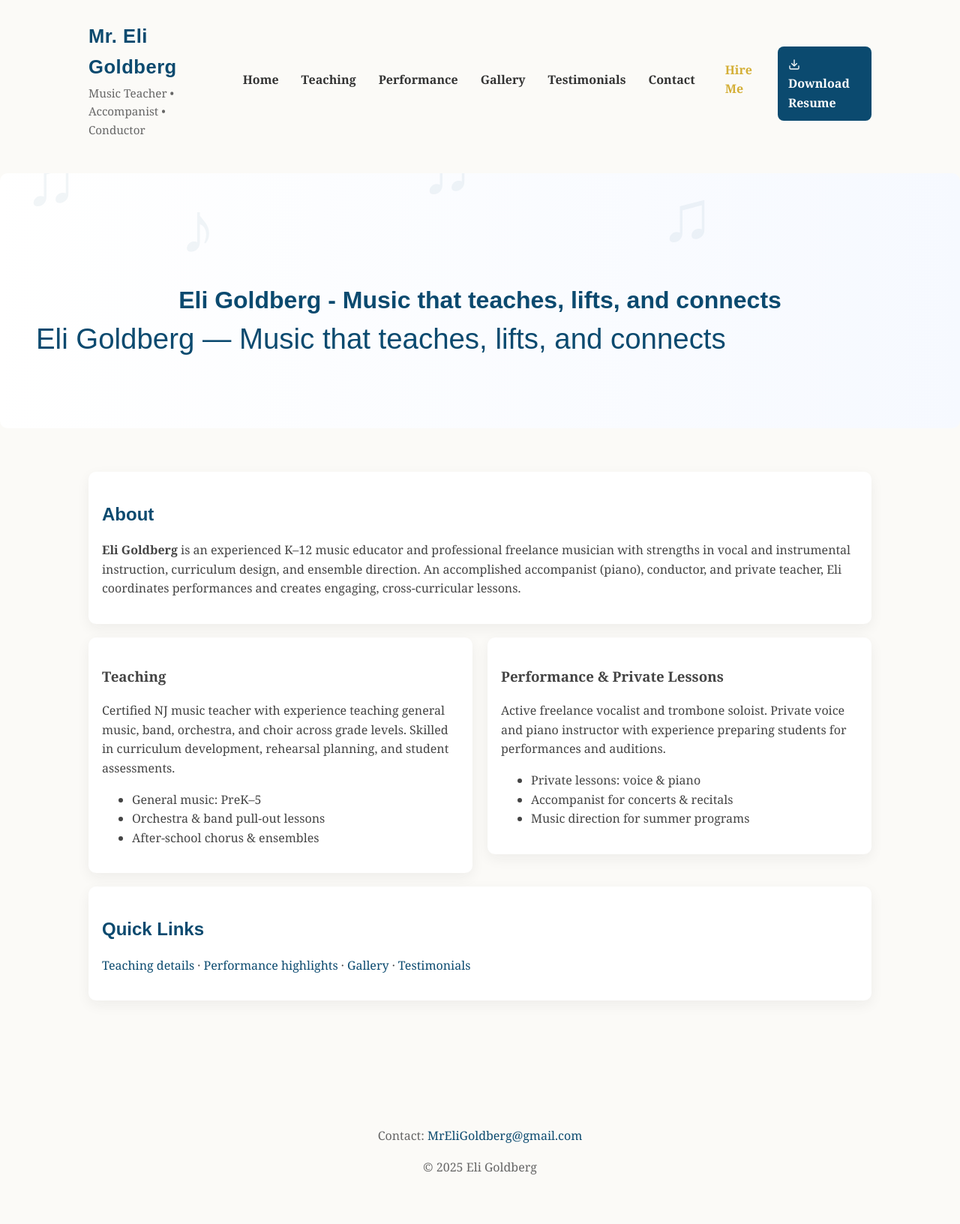
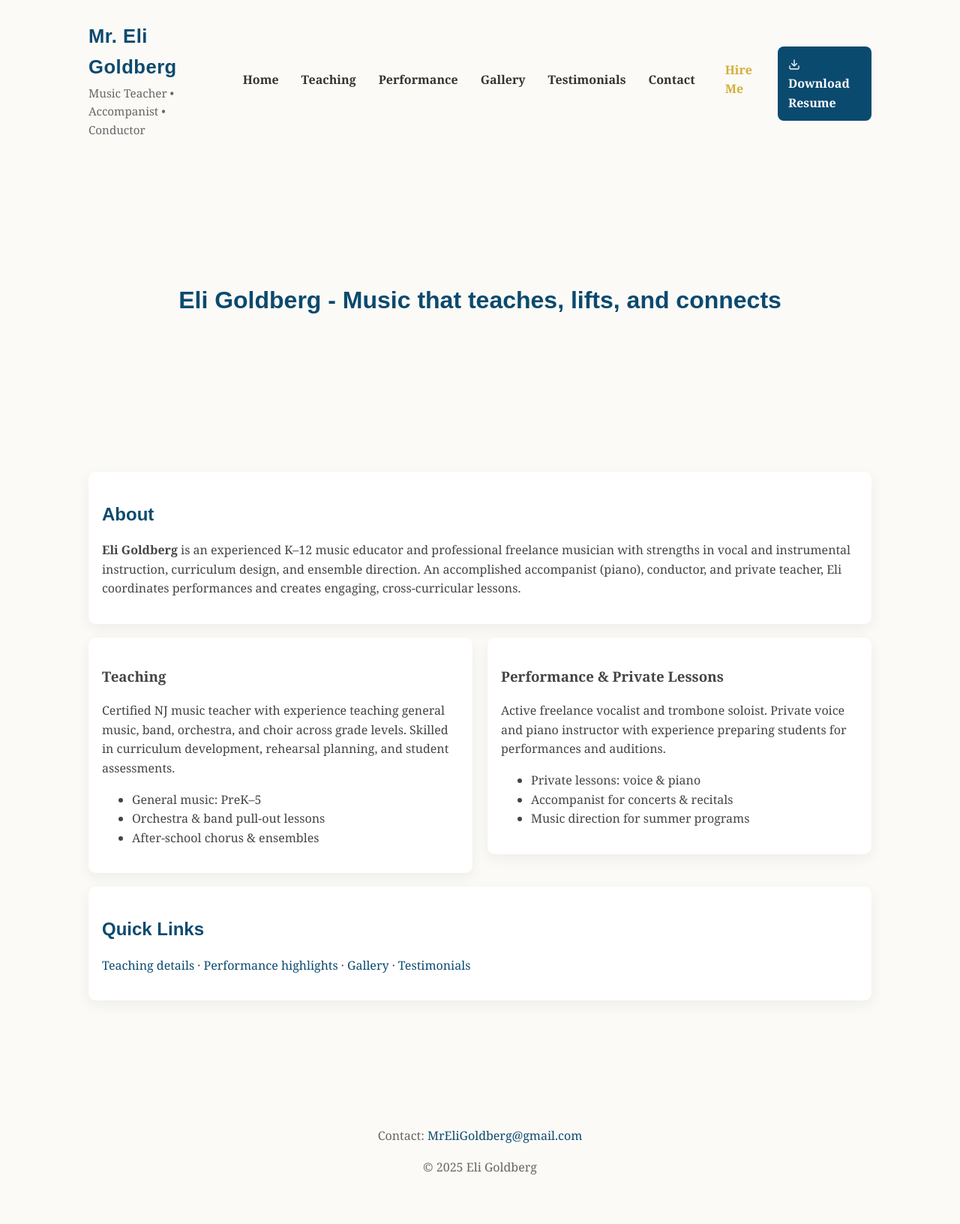
Before and after one commit to photonathan/Eli-Goldberg-site, a Jekyll site: the page built from index.md, in a window 1280 px wide. Shown: the whole page at 75% size. Built offline with Jekyll 4.4.1, drawn with Linux system fonts in a browser that asks for light colours.

Commit message:
Remove background image

```diff
--- a/_includes/header.html
+++ b/_includes/header.html
@@ -27,7 +27,7 @@
         <span class="btn-text">Download Resume</span>
       </a>
   </div>
-  <div class="hero" style="background-image: url('/assets/img/hero-placeholder.svg')">
+  <div class="hero">
     <div class="hero-text">
       <h2>Eli Goldberg - Music that teaches, lifts, and connects</h2>
     </div>
--- a/assets/css/style.css
+++ b/assets/css/style.css
@@ -29,7 +29,7 @@ a{color:var(--accent); text-decoration:none}
 .nav-toggle[aria-expanded="true"] .hamburger{background:transparent}
 .nav-toggle[aria-expanded="true"] .hamburger::before{transform:translateY(7px) rotate(45deg)}
 .nav-toggle[aria-expanded="true"] .hamburger::after{transform:translateY(-7px) rotate(-45deg)}
-.hero{height:340px; background-size:cover; background-position:center; display:flex; align-items:center; margin-top:18px; border-radius:10px; overflow:hidden; position:relative}
+.hero{height:340px; background-image:none; background-size:cover; background-position:center; display:flex; align-items:center; margin-top:18px; border-radius:10px; overflow:hidden; position:relative; background-color:transparent}
 .hero-overlay{background:linear-gradient(180deg, rgba(255,255,255,0.85), rgba(255,255,255,0.6)); padding:28px; margin-left:40px; max-width:700px; border-radius:8px; display:flex; flex-direction:column; gap:8px; z-index:2}
 .hero-overlay h2{margin:0 0 8px; font-family:'Poppins', Arial, sans-serif; font-size:1.8rem; color:var(--accent)}
 
```
